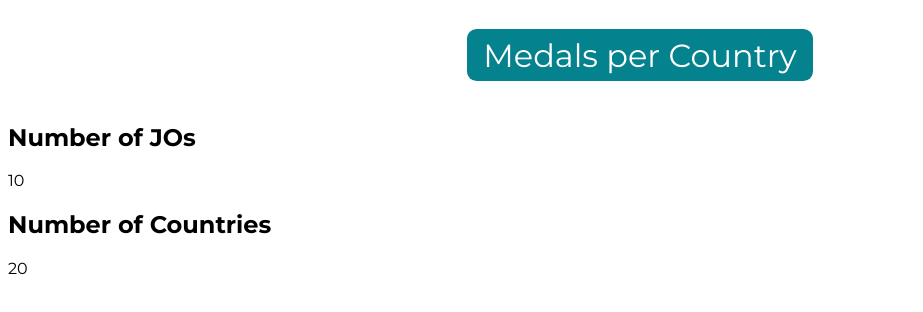
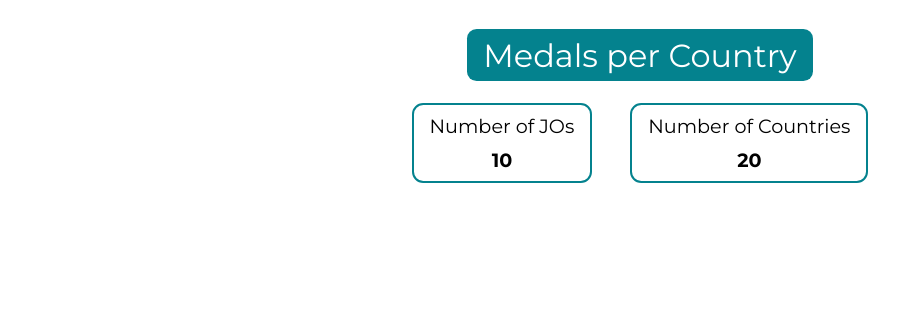
Before and after one commit to maximedrouault/TeleSport, an Angular app: page / in a window 1280 px wide. Shown: the top 312 px of the page, without its empty margins (0-923 px from the left). Built offline with nearby package versions, Linux system fonts and the light colour scheme.

Commit message:
Style added to stats-card component

```diff
--- a/src/app/components/stats-card/stats-card.component.html
+++ b/src/app/components/stats-card/stats-card.component.html
@@ -1,2 +1,4 @@
-<h2>{{ statsCardInfos?.title || "Card title not available" }}</h2>
-<p>{{ statsCardInfos?.value ?? "Card value not available" }}</p>
+<div class="stats-card-container">
+  <h2 class="stats-card-title">{{ statsCardInfos?.title || "Card title not available" }}</h2>
+  <p class="stats-card-value">{{ statsCardInfos?.value ?? "Card value not available" }}</p>
+</div>
--- a/src/app/components/stats-card/stats-card.component.scss
+++ b/src/app/components/stats-card/stats-card.component.scss
@@ -0,0 +1,16 @@
+.stats-card-container {
+  width: fit-content;
+  text-align: center;
+  padding: 0 1em 0 1em;
+  border: solid 2px var(--primary-color);
+  border-radius: 0.7em;
+}
+
+.stats-card-value {
+  font-weight: bold;
+}
+
+.stats-card-title, .stats-card-value {
+  margin: 0.5em 0 0.5em 0;
+  font-size: clamp(0.7em, 6vw, 1.2em);
+}
--- a/src/app/components/title/title.component.scss
+++ b/src/app/components/title/title.component.scss
@@ -3,8 +3,7 @@ h1 {
   padding: 0.2em 0.5em 0.2em 0.5em;
   text-align: center;
   color: white;
-  background-color: rgba(4, 130,142, 1);
+  background-color: var(--primary-color);
   border-radius: 0.3em;
   font-size: clamp(1.2em, 9vw, 2em);
-  font-weight: normal;
 }
--- a/src/app/pages/home/home.component.html
+++ b/src/app/pages/home/home.component.html
@@ -1,5 +1,7 @@
 <app-title [pageTitle]="pageTitle" />
 
-@for (statCardInfo of statsCardInfos; track $index) {
-  <app-stats-card [statsCardInfos]="statCardInfo" />
-}
+<div class="stats-cards-container">
+  @for (statCardInfo of statsCardInfos; track $index) {
+    <app-stats-card [statsCardInfos]="statCardInfo" />
+  }
+</div>
--- a/src/app/pages/home/home.component.scss
+++ b/src/app/pages/home/home.component.scss
@@ -1,4 +1,8 @@
-app-title {
+app-title, .stats-cards-container {
   display: flex;
   justify-content: center;
 }
+
+.stats-cards-container {
+  column-gap: 3%;
+}
--- a/src/styles.scss
+++ b/src/styles.scss
@@ -1,6 +1,14 @@
 /* You can add global styles to this file, and also import other style files */
 @import url('https://fonts.googleapis.com/css2?family=Montserrat:ital,wght@0,100..900;1,100..900&display=swap');
+
+:root {
+  --primary-color : rgba(4, 130,142, 1);
+}
 
 body {
   font-family: 'Montserrat', sans-serif;
 }
+
+h1, h2 {
+  font-weight: normal;
+}
```
